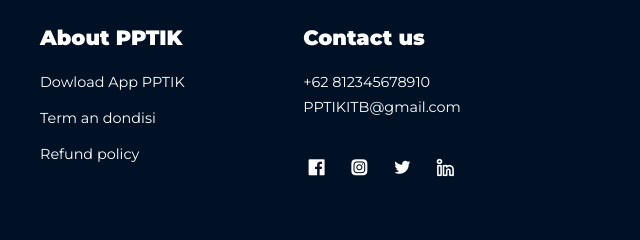
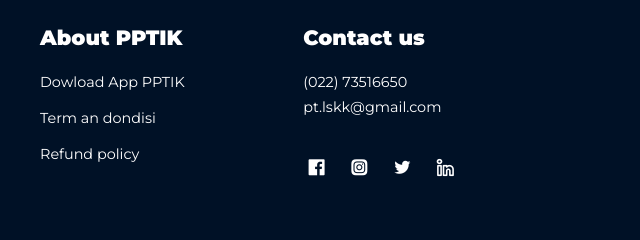
Before and after one commit to Hanifama/PPTIKclass, a plain HTML site: page index.html in a window 1280 px wide. Shown: the part 3857-4097 px from the top of the page, 640-1280 px from the left. Drawn offline with nearby package versions, Linux system fonts and the light colour scheme; a script that the page names is missing.

Commit message:
fix bug footer

```diff
--- a/index.html
+++ b/index.html
@@ -486,8 +486,8 @@
                 <h4>Contact us</h4>
 
                 <div>
-                    <p>+62 812345678910</p>
-                    <p>PPTIKITB@gmail.com</p>
+                    <p>(022) 73516650</p>
+                    <p>pt.lskk@gmail.com</p>
                 </div>
 
                 <ul class="footer__socials">
```
Also changed, not shown: About.html (+2 -2 lines), Courses.html (+2 -2 lines), contact.html (+1 -1 lines).
